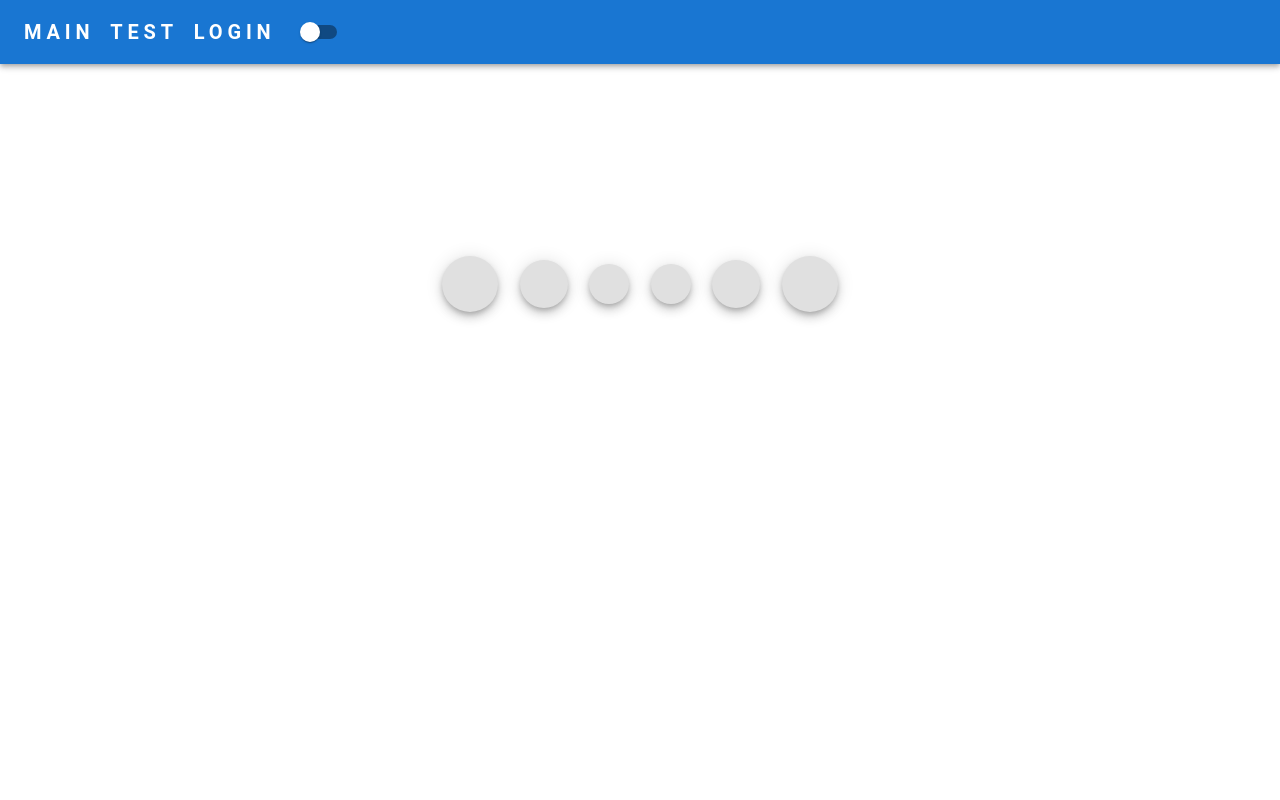
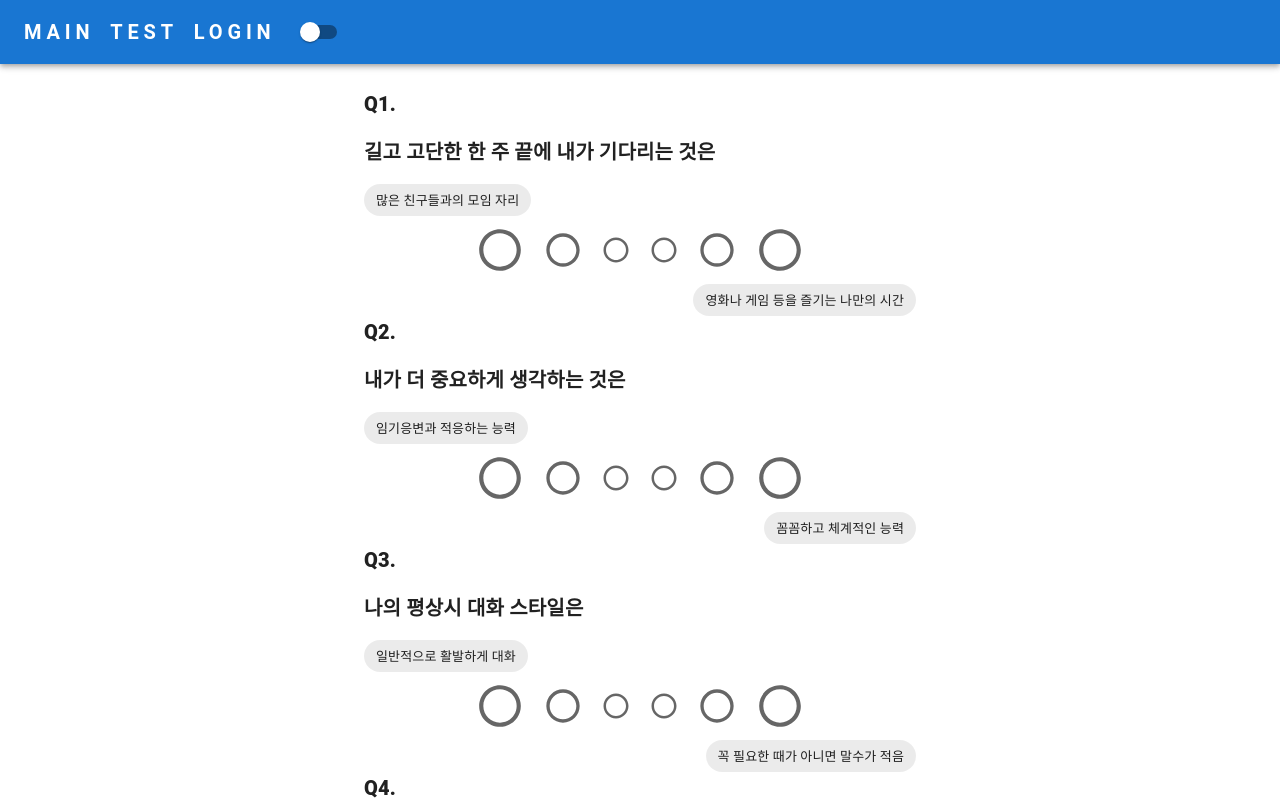
Before and after one commit to MBTIWithUs/MBTIWithUs-FE, a React (Create React App) app: page / in a window 1280 px wide. Shown: the top 800 px of the page. Built offline with nearby package versions, Linux system fonts and the light colour scheme.

Commit message:
<FEAT> (FE): survey radio components

```diff
--- /dev/null
+++ b/src/components/buttons/RadioButton.tsx
@@ -0,0 +1,37 @@
+import React from 'react';
+import { Radio } from '@mui/material';
+
+enum ColorType {
+  primary = 'primary',
+  success = 'success',
+  error = 'error',
+}
+
+const RadioButton = ({
+  fontSize,
+  color,
+  value,
+  disabled,
+  ...rest
+}: {
+  fontSize: number;
+  color: ColorType;
+  value: string;
+  disabled?: boolean;
+}) => {
+  return (
+    <Radio
+      sx={{
+        '& .MuiSvgIcon-root': {
+          fontSize: fontSize,
+        },
+      }}
+      color={color}
+      value={value}
+      disabled={disabled}
+      {...rest}
+    />
+  );
+};
+
+export default RadioButton;
--- /dev/null
+++ b/src/components/buttons/RadioButtonGroup.tsx
@@ -0,0 +1,113 @@
+import {
+  Box,
+  Chip,
+  FormControl,
+  FormLabel,
+  RadioGroup,
+  Typography,
+} from '@mui/material';
+import React, { useState } from 'react';
+import RadioButton from './RadioButton';
+
+enum ColorType {
+  primary = 'primary',
+  success = 'success',
+  error = 'error',
+}
+
+enum ChipColorType {
+  default = 'default',
+  primary = 'primary',
+}
+
+const DEFAULTBUTTON: { value: string; color: ColorType; fontSize: number }[] = [
+  {
+    value: '-3',
+    color: ColorType.primary,
+    fontSize: 50,
+  },
+  {
+    value: '-2',
+    color: ColorType.primary,
+    fontSize: 40,
+  },
+  {
+    value: '-1',
+    color: ColorType.primary,
+    fontSize: 30,
+  },
+  {
+    value: '1',
+    color: ColorType.primary,
+    fontSize: 30,
+  },
+  {
+    value: '2',
+    color: ColorType.primary,
+    fontSize: 40,
+  },
+  {
+    value: '3',
+    color: ColorType.primary,
+    fontSize: 50,
+  },
+];
+
+const RadioButtonsGroup = ({
+  index,
+  title,
+  leftQuestion,
+  rightQuestion,
+}: {
+  index: number;
+  title: string;
+  leftQuestion: string;
+  rightQuestion: string;
+}) => {
+  const [value, setValue] = useState('');
+  const [left, setLeft] = useState<ChipColorType>(ChipColorType.default);
+  const [right, setRight] = useState<ChipColorType>(ChipColorType.default);
+
+  const handleChange = (event: React.ChangeEvent<HTMLInputElement>) => {
+    const val = (event.target as HTMLInputElement).value;
+    setValue(val);
+    if (parseInt(val, 10) < 0) {
+      setLeft(ChipColorType.primary);
+      setRight(ChipColorType.default);
+    } else {
+      setRight(ChipColorType.primary);
+      setLeft(ChipColorType.default);
+    }
+  };
+
+  return (
+    <Box>
+      <FormControl fullWidth>
+        <Typography variant="h6" fontWeight={900} sx={{ mb: 2 }}>
+          Q{index + 1}.
+        </Typography>
+        <Typography variant="h6" fontWeight={900} sx={{ mb: 2 }}>
+          {title}
+        </Typography>
+        <FormLabel>
+          <Chip label={leftQuestion} color={left} />
+        </FormLabel>
+        <RadioGroup
+          row
+          value={value}
+          onChange={handleChange}
+          sx={{ display: 'flex', justifyContent: 'center' }}
+        >
+          {DEFAULTBUTTON.map((item) => (
+            <RadioButton key={item.value} {...item} />
+          ))}
+        </RadioGroup>
+        <FormLabel sx={{ textAlign: 'right' }}>
+          <Chip label={rightQuestion} color={right} />
+        </FormLabel>
+      </FormControl>
+    </Box>
+  );
+};
+
+export default RadioButtonsGroup;
--- a/src/contexts/AppThemeProvider.tsx
+++ b/src/contexts/AppThemeProvider.tsx
@@ -21,6 +21,9 @@ function AppThemeProvider({ children }: Props): ReactElement {
           //   main: '#EB9612CC',
           // },
         },
+        // typography: {
+        //   fontFamily: ['WorkSans-Regular'].join(','),
+        // },
       }),
     [mode],
   );
--- a/src/pages/Main.tsx
+++ b/src/pages/Main.tsx
@@ -1,4 +1,6 @@
 import CircleButton from '@components/buttons/CircleButton';
+import RadioButton from '@components/buttons/RadioButton';
+import RadioButtonsGroup from '@components/buttons/RadioButtonGroup';
 import {
   Box,
   Container,
@@ -8,19 +10,207 @@ import {
 } from '@mui/material';
 import React from 'react';
 
+const DATA = [
+  {
+    question: '길고 고단한 한 주 끝에 내가 기다리는 것은',
+    left_answer: '많은 친구들과의 모임 자리',
+    right_answer: '영화나 게임 등을 즐기는 나만의 시간',
+    left_answer_type: 'E',
+    right_answer_type: 'I',
+    type: 0,
+  },
+  {
+    question: '내가 더 중요하게 생각하는 것은',
+    left_answer: '임기응변과 적응하는 능력',
+    right_answer: '꼼꼼하고 체계적인 능력',
+    left_answer_type: 'P',
+    right_answer_type: 'J',
+    type: 0,
+  },
+  {
+    question: '나의 평상시 대화 스타일은',
+    left_answer: '일반적으로 활발하게 대화',
+    right_answer: '꼭 필요한 때가 아니면 말수가 적음',
+    left_answer_type: 'E',
+    right_answer_type: 'I',
+    type: 0,
+  },
+  {
+    question: '나는 다른 사람들에게 어떤 사람이라고 보여질까요?',
+    left_answer: '활동적이고 개방적인 사람',
+    right_answer: '신중하고 사려깊은 사람',
+    left_answer_type: 'E',
+    right_answer_type: 'I',
+    type: 0,
+  },
+  {
+    question: '나에게 좀 더 중요한 것은',
+    left_answer: '팩트와 사실',
+    right_answer: '관계와 감정',
+    left_answer_type: 'T',
+    right_answer_type: 'F',
+    type: 0,
+  },
+  {
+    question: '내가 좀 더 끌리는 것은',
+    left_answer: '이미 해본 적 있는 안전한 방식',
+    right_answer: '혁신적이고 새로운 방식',
+    left_answer_type: 'S',
+    right_answer_type: 'N',
+    type: 0,
+  },
+  {
+    question: '나의 평상시 태도는',
+    left_answer: '공정하고 올바른',
+    right_answer: '따뜻하고 친절한',
+    left_answer_type: 'T', // T 아닌가?
+    right_answer_type: 'F',
+    type: 0,
+  },
+  {
+    question: '다음 중 내가 가까운 것은',
+    left_answer: '현실적인 사람',
+    right_answer: '기발하고 창의적인 사람',
+    left_answer_type: 'S',
+    right_answer_type: 'N',
+    type: 0,
+  },
+  {
+    question: '일반적으로 나는',
+    left_answer: '스스로의 판단에 따라 옳다고 믿는 대로 행동',
+    right_answer: '내 행동으로 다른 사람들이 받을 영향을 고려하여 행동',
+    left_answer_type: 'T',
+    right_answer_type: 'F',
+    type: 0,
+  },
+  {
+    question: '나는 주변과 물건들을',
+    left_answer: '잘 어지르는 편',
+    right_answer: '항상 정돈된 상태로 유지',
+    left_answer_type: 'P',
+    right_answer_type: 'J',
+    type: 0,
+  },
+  {
+    question: '산다는 것과 죽음의 의미에 대해',
+    left_answer: '그다지 생각하지 않는다',
+    right_answer: '자주 생각한다',
+    left_answer_type: 'S',
+    right_answer_type: 'N',
+    type: 0,
+  },
+  {
+    question: '여행할 때 내가 더 선호하는 방식은',
+    left_answer: '그날의 느낌에 따라 움직이기',
+    right_answer: '비교적 철저하게 계획을 세우기',
+    left_answer_type: 'P',
+    right_answer_type: 'J',
+    type: 0,
+  },
+  {
+    question: '다음 중 내가 더 중요하게 생각하는 것은',
+    left_answer: '경험과 기억',
+    right_answer: '영감과 상상력',
+    left_answer_type: 'S',
+    right_answer_type: 'N',
+    type: 0,
+  },
+  {
+    question: '나는 여러 사람들 가운데 있을 때',
+    left_answer: '에너지가 생긴다',
+    right_answer: '에너지가 소모된다',
+    left_answer_type: 'E',
+    right_answer_type: 'I',
+    type: 0,
+  },
+  {
+    question: '내가 더 선호하는 이야기 주제는',
+    left_answer: '현재 일어나는 일들에 대해',
+    right_answer: '가능성과 아이디어에 대해',
+    left_answer_type: 'S',
+    right_answer_type: 'N',
+    type: 0,
+  },
+  {
+    question: '여러 사람이 모인 자리에서 선호하는 것은',
+    left_answer: '새로운 사람과 이야기',
+    right_answer: '편하고 잘 아는 사람과 이야기',
+    left_answer_type: 'E',
+    right_answer_type: 'I',
+    type: 0,
+  },
+  {
+    question: '친구가 고민이 있을 때, 내가 가장 잘 해줄 수 있는 것은',
+    left_answer: '현실적인 조언과 도움',
+    right_answer: '감정적인 공감과 경청',
+    left_answer_type: 'T',
+    right_answer_type: 'F',
+    type: 0,
+  },
+  {
+    question: '해야할 일들이 많이 있을 때, 내가 일들을 처리하는 방식은',
+    left_answer: '한꺼번에 몰아서',
+    right_answer: '계획에 따라 차근차근',
+    left_answer_type: 'P',
+    right_answer_type: 'J',
+    type: 0,
+  },
+  {
+    question: '다음 중 내가 더 선호하는 것은',
+    left_answer: '즉흥적으로 행동하기',
+    right_answer: '구체적인 계획에 따라 움직이기',
+    left_answer_type: 'P',
+    right_answer_type: 'J',
+    type: 0,
+  },
+  {
+    question: '중요한 결정을 해야할 때 나는 일반적으로',
+    left_answer: '논리적인 판단을 따름',
+    right_answer: '가슴이 시키는것을 따름',
+    left_answer_type: 'S',
+    right_answer_type: 'N',
+    type: 0,
+  },
+  {
+    question: '철학적이거나 추상적인 이야기는',
+    left_answer: '지루할 때가 많다',
+    right_answer: '흥미로울 때가 많다',
+    left_answer_type: 'T', // S
+    right_answer_type: 'F', // N
+    type: 0,
+  },
+  {
+    question: '내가 더 선호하는 것은',
+    left_answer: '모든 가능성에 열린 자세로 적응하기',
+    right_answer: '가능한 상황들에 체계적으로 대비하기',
+    left_answer_type: 'N',
+    right_answer_type: 'S',
+    type: 0,
+  },
+  {
+    question: '일반적으로 나는',
+    left_answer: '비판적이고 올바른 사람',
+    right_answer: '타인을 배려하는 사람',
+    left_answer_type: 'T',
+    right_answer_type: 'F',
+    type: 0,
+  },
+  {
+    question: '여럿이 모인 상황에서 나는',
+    left_answer: '다른 사람들 앞에 나서는데 거리낌이 없음',
+    right_answer: '최대한 다른 사람들 앞에 나서지 않음',
+    left_answer_type: 'E',
+    right_answer_type: 'I',
+    type: 0,
+  },
+];
+
 const Main = () => {
   return (
     <Container>
       <br />
-      <br />
-      <br />
-      <br />
-      <br />
-      <br />
-      <br />
-      <br />
-      <Container maxWidth="xs">
-        <Box
+      <Container maxWidth="sm">
+        {/* <Box
           sx={{
             display: 'flex',
             justifyContent: 'space-between',
@@ -33,6 +223,17 @@ const Main = () => {
           <CircleButton size="small"></CircleButton>
           <CircleButton size="medium"></CircleButton>
           <CircleButton size="large"></CircleButton>
+        </Box> */}
+        <Box>
+          {DATA.map((item, index) => (
+            <RadioButtonsGroup
+              key={item.question}
+              index={index}
+              title={item.question}
+              leftQuestion={item.left_answer}
+              rightQuestion={item.right_answer}
+            />
+          ))}
         </Box>
       </Container>
     </Container>
```
